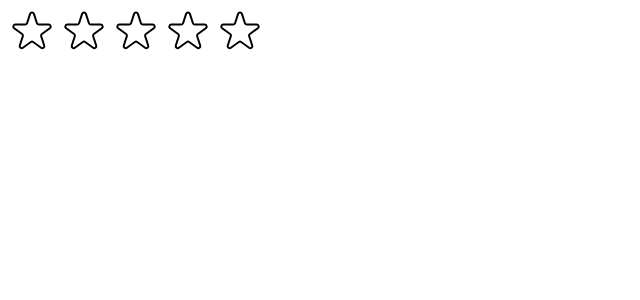
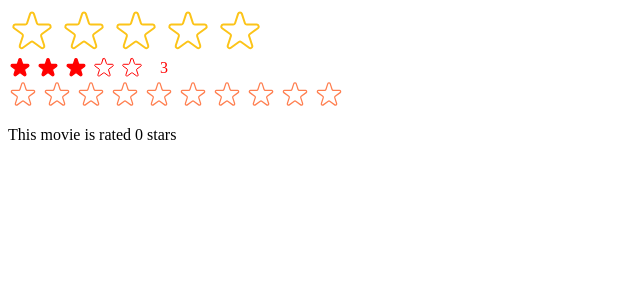
Before and after one commit to acharayaP03/popcorn, a React (Create React App) app: page / in a window 1280 px wide. Shown: the top 300 px of the page, without its empty margins (0-640 px from the left). Built offline with nearby package versions, Linux system fonts and the light colour scheme.

Commit message:
make component resuable with component api

```diff
--- a/src/StarRating.js
+++ b/src/StarRating.js
@@ -12,20 +12,25 @@ const starContainerStyle = {
     gap: '4px'
 }
 
-const textStyle = {
-    lineHeight: '1',
-    margin: '0'
-}
-export default function StarRating({ maxRating}) {
-    const [rating,setRating ] = useState(0);
+
+export default function StarRating({ maxRating= 5, color = '#fcc419', size = 48, className = "", message = [], defaultRating = 0, onSetRating}) {
+    const [rating,setRating ] = useState(defaultRating);
     const [hoverRating, setHoverRating] = useState(0)
 
 
     function handleSetRating(rating) {
         setRating(rating)
+        onSetRating(rating)
+    }
+
+    const textStyle = {
+        lineHeight: '1',
+        margin: '0',
+        color,
+        fontSize: `${size/ 1.5}px`
     }
     return (
-    <div style={containerStyle}>
+    <div style={containerStyle} className={className}>
         <div style={starContainerStyle}>
             {
                 Array.from({ length: maxRating }).map((_, i) => (
@@ -34,11 +39,19 @@ export default function StarRating({ maxRating}) {
                         starRating={hoverRating ? hoverRating >= i +1 : rating >= i + 1}
                         onHoverIn={() => setHoverRating(i + 1)}
                         onHoverOut={() => setHoverRating(0)}
+                        color={color}
+                        size={size}
                     />
                 ))
             }
         </div>
-        <p style={textStyle}>{ hoverRating || rating || ''}</p>
+        <p style={textStyle}>
+            {
+                message.length === maxRating ?
+                message[hoverRating ? hoverRating - 1 : rating - 1] :
+                hoverRating || rating || ''
+            }
+        </p>
     </div>
     )
 }
--- a/src/component/MovieDetail/Star.js
+++ b/src/component/MovieDetail/Star.js
@@ -1,11 +1,14 @@
 
+
+export default function Star({ onSetRating, starRating, onHoverIn, onHoverOut, color, size}){
 const startStyle = {
-    width:"48px",
-    height:"48px",
+    width:`${size}px`,
+    height:`${size}px`,
     display:"flex",
     cursor:"pointer",
+    color,
+    size: `${size}px`
 }
-export default function Star({ onSetRating, starRating, onHoverIn, onHoverOut}){
     return (
         <span
             role="button"
@@ -19,8 +22,8 @@ export default function Star({ onSetRating, starRating, onHoverIn, onHoverOut}){
                         <svg
                             xmlns="http://www.w3.org/2000/svg"
                             viewBox="0 0 20 20"
-                    fill="#000"
-                    stroke="#000"
+                            fill={color}
+                            stroke={color}
                         >
                             <path
                                 d="M9.049 2.927c.3-.921 1.603-.921 1.902 0l1.07 3.292a1 1 0 00.95.69h3.462c.969 0 1.371 1.24.588 1.81l-2.8 2.034a1 1 0 00-.364 1.118l1.07 3.292c.3.921-.755 1.688-1.54 1.118l-2.8-2.034a1 1 0 00-1.175 0l-2.8 2.034c-.784.57-1.838-.197-1.539-1.118l1.07-3.292a1 1 0 00-.364-1.118L2.98 8.72c-.783-.57-.38-1.81.588-1.81h3.461a1 1 0 00.951-.69l1.07-3.292z"
@@ -33,7 +36,7 @@ export default function Star({ onSetRating, starRating, onHoverIn, onHoverOut}){
                             xmlns="http://www.w3.org/2000/svg"
                             fill="none"
                             viewBox="0 0 24 24"
-                    stroke="#000"
+                            stroke={color}
                             >
                             <path
                                 strokeLinecap="round"
--- a/src/index.js
+++ b/src/index.js
@@ -1,13 +1,28 @@
 
-import React from "react";
+import React, { useState} from "react";
 import ReactDOM from "react-dom/client";
 
 // import './index.css';
 // import App from './App';
 import StarRating from "./StarRating";
+
+
+
+function CustomRating() {
+    const [movieRating, setMovieRating] = useState(0)
+
+    return (
+        <div>
+            <StarRating maxRating={10} color="coral" size={30} onSetRating={setMovieRating}/>
+            <p>This movie is rated { movieRating } stars</p>
+        </div>
+    )
+}
 const rootElement = ReactDOM.createRoot(document.getElementById("root"));
 rootElement.render(
     <React.StrictMode>
-        <StarRating maxRating={5}/>
+        <StarRating maxRating={5} message={['Terrible', 'bad', 'Okay', 'Good', 'Amazing']}/>
+        <StarRating color="red" size={24} className="test" defaultRating={3}/>
+        <CustomRating />
     </React.StrictMode>
 )
```
Lines whose indentation alone changed are shown as unchanged.
